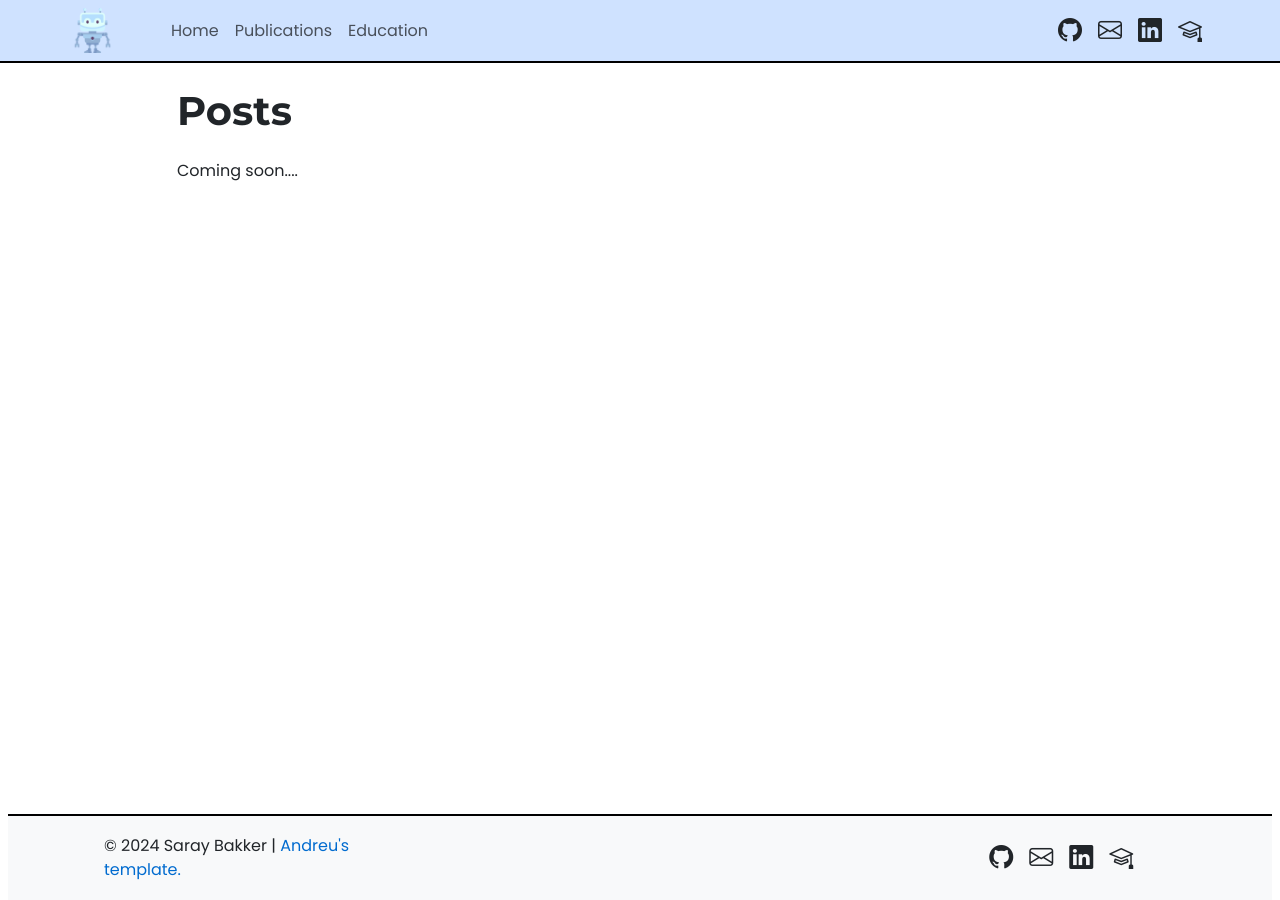
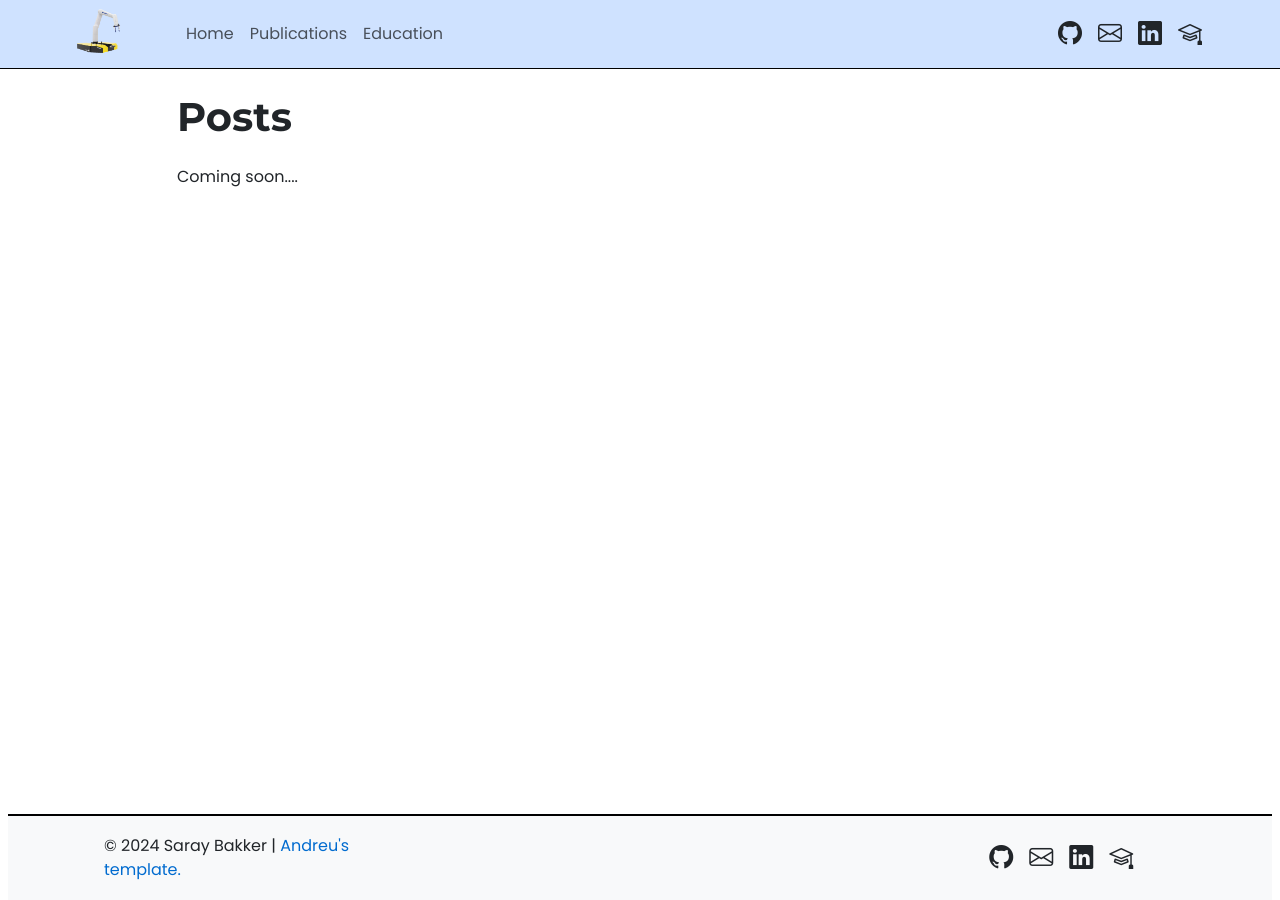
Before and after one commit to saraybakker1/saraybakker1.github.io, a Jekyll site: the page built from posts.html, in a window 1280 px wide. Built offline with Jekyll 4.4.1, drawn with Linux system fonts in a browser that asks for light colours.

Commit message:
final commit of 3dec, with all info on the website

```diff
--- a/_includes/navigation.html
+++ b/_includes/navigation.html
@@ -1,9 +1,9 @@
 
-<nav class="navbar navbar-expand-md border-bottom border-black border-2 bg-primary-subtle ">
+<nav class="navbar navbar-expand-md border-bottom border-black border- bg-primary-subtle ">
   <!-- <div class="container-fluid"> -->
   <div class="container-xl flex-wrap flex-lg-nowrap px-md-0">
         <a class="navbar-brand p-0 me-5" href="{{ '/' | relative_url }}">
-          <img src="{{ '/assets/images/favicon.png' | relative_url}}" alt="logo" width="45  "
+          <img src="{{ '/assets/images/favicon.png' | relative_url}}" alt="logo" width="60  "
             class="d-inline-block align-top m-0">
           <!-- <span class="navbar-name ms-2">{{ site.title }} </span> -->
         </a>
--- a/index.html
+++ b/index.html
@@ -43,7 +43,7 @@
   <p>
     <!-- <strong class="bold">August 2024</strong> | Currently I can not supervise more MSc students for this term.<br> -->
     <strong class="bold">Nov 2024</strong> | Visiting CORL in Munich and presenting our <a href="https://openreview.net/pdf?id=xWU3Tb8JCE">workshop paper.</a><br>
-    <strong class="bold">Jul 2024</strong> | I am presenting our work at RSS in Delft in the workshop "Structural priors as inductive biases for learning robot dynamics" and we are running a <a href="https://www.youtube.com/watch?v=AldMFKnlW3M&t=1s">demo</a> at the lab-tour.<br>
+    <strong class="bold">July 2024</strong> | I am presenting our work at RSS in Delft in the workshop "Structural priors as inductive biases for learning robot dynamics" and we are running a <a href="https://www.youtube.com/watch?v=AldMFKnlW3M&t=1s">demo</a> at the lab-tour.<br>
     <strong class="bold">Dec 2023</strong> | Presenting our work on <a href="/research/multi-agent-fabrics">Multi-Robot Local Motion Planning Using Dynamic Optimization Fabrics</a> at MRS, Boston, 2023.<br>
   </p>
 
```
Also changed, not shown: assets/images/favicon.png.
